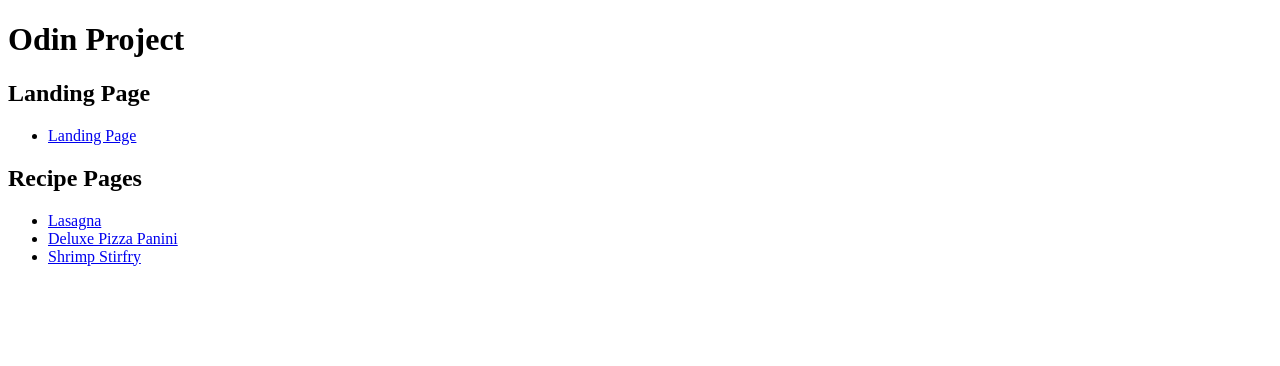
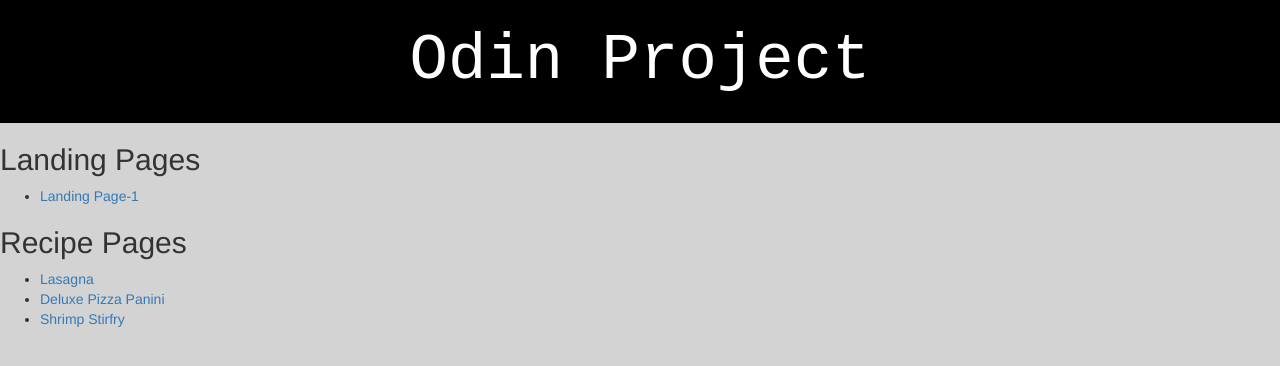
Before and after one commit to noonz/TheOdinProject, a plain HTML site: page index.html in a window 1280 px wide. Drawn offline with nearby package versions, Linux system fonts and the light colour scheme.

Commit message:
add some styles to index page

```diff
--- /dev/null
+++ b/css/index.css
@@ -0,0 +1,15 @@
+body {
+    margin: 0;
+    background-color: lightgrey;
+}
+.header-style {
+    background-color:black;
+    display: flex;
+    justify-content: center;
+}
+.header-title-style {
+    padding: 16px;
+    font-size: 64px;
+    color: white;
+    font-family: monospace;
+}
--- a/index.html
+++ b/index.html
@@ -3,19 +3,29 @@
 <head>
     <meta http-equiv="X-UA-Compatible" content="IE=edge">
     <meta name="viewport" content="width=device-width, initial-scale=1.0">
+    <link rel="stylesheet" href="https://maxcdn.bootstrapcdn.com/bootstrap/3.3.7/css/bootstrap.min.css" integrity="sha384-BVYiiSIFeK1dGmJRAkycuHAHRg32OmUcww7on3RYdg4Va+PmSTsz/K68vbdEjh4u" crossorigin="anonymous">
+    <link rel="stylesheet" href="./css/index.css">
     <title>Odin Project</title>
     <meta charset="UTF-8">
 </head>
 
 <body>
-    <div>
-        <h1>Odin Project</h1>
-        <h2>Landing Page</h2>
+    <div id='main-container'>
+        <div id='header' class='header-style'>
+            <div id='header-title' class='header-title-style'>
+                Odin Project
+            </div>
+        </div>
+        <div id='content' class='content-style'>
+            <div id='landing-pages'>
+                <h2>Landing Pages</h2>
                 <ul>
                     <li>
-                <a href="./landing_page/landing_page.html">Landing Page</a>
+                        <a href="./landing_page/landing_page.html">Landing Page-1</a>
                     </li>
                 </ul>
+            </div>
+            <div id='recipe-pages'>
                 <h2>Recipe Pages</h2>
                 <ul>
                     <li>
@@ -29,6 +39,8 @@
                     </li>
                 </ul>
             </div>
+        </div>
+    </div>
 </body>
 
 </html>
```
Lines whose indentation alone changed are shown as unchanged.
